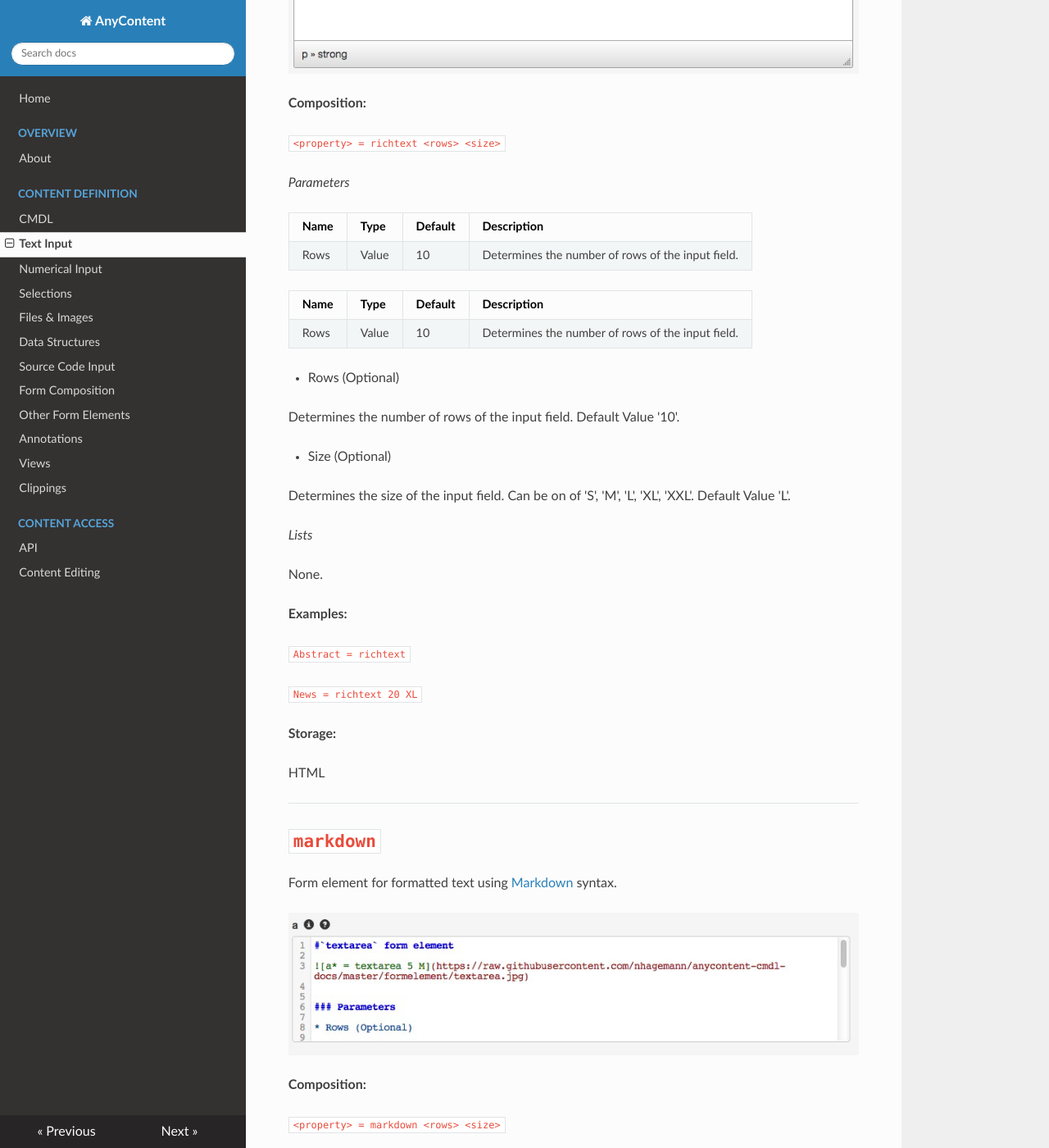
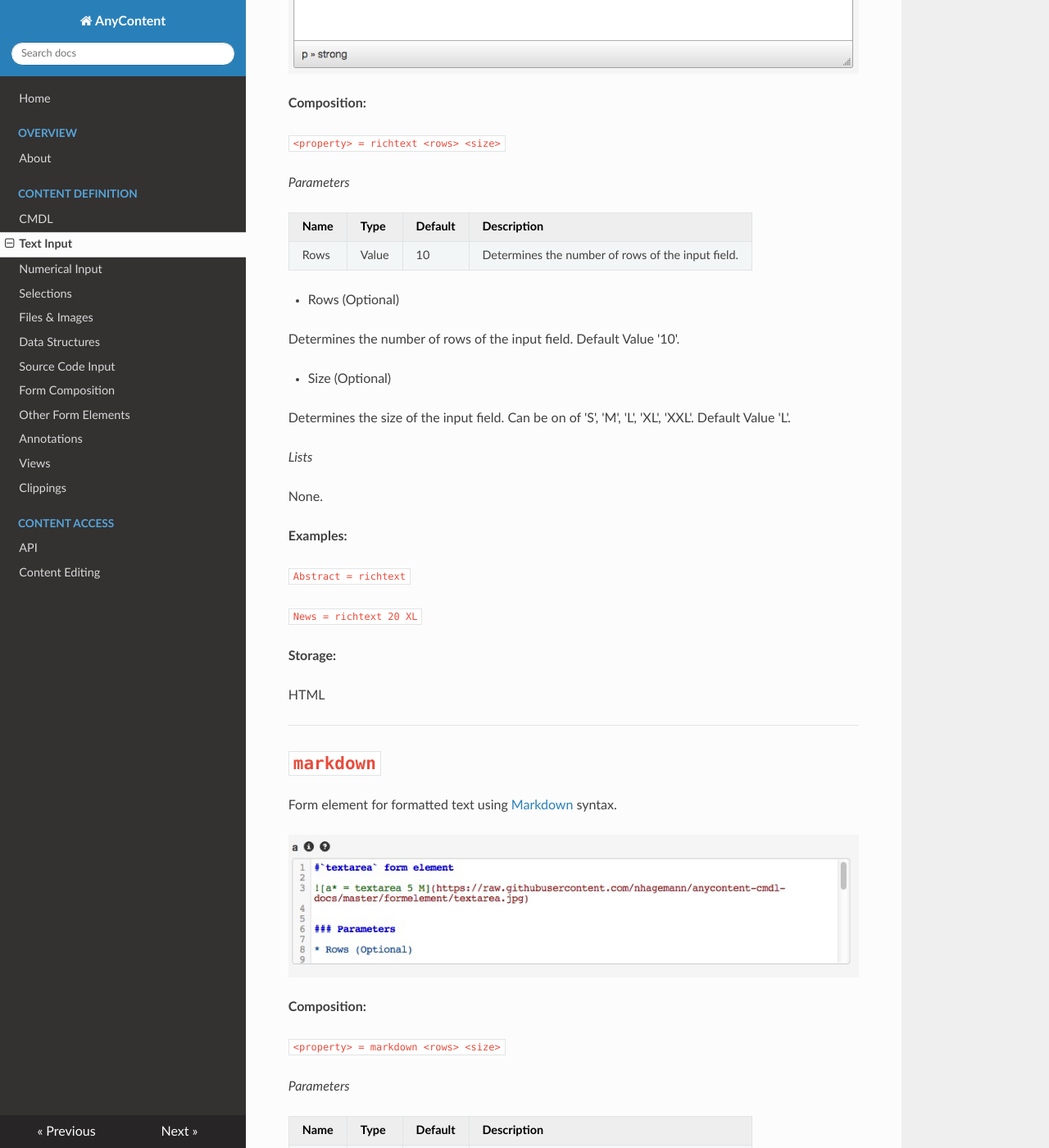
Before and after one commit to nhagemann/anycontent-cmdl-docs, an MkDocs documentation site: the page built from docs/cmdl/text.md, in a window 1280 px wide and 1400 px high, scrolled down 2262 px. Shown: the whole window at 82% size. Built offline with MkDocs 1.6.1, drawn with Linux system fonts in a browser that asks for light colours; nearby versions of some CDN libraries; old or Windows-style settings are respelled for this version of MkDocs.

Commit message:
mkdocs rewrite

```diff
--- a/docs/cmdl/text.md
+++ b/docs/cmdl/text.md
@@ -1,3 +1,9 @@
+<style>
+th {border:1px solid black;padding:2px;background-color:#EEE}
+td {border:1px solid black;padding:2px}
+</style>
+
+
 #`textfield`
 
 Form element for single line raw text.
@@ -81,28 +87,8 @@ Form element for text with basic formatting.
 
 _Parameters_
 
-<style>
-table {border:1px solid green}
-</style>
 
-<table>
-<thead>
-<tr>
-<th>Name</th>
-<th>Type</th>
-<th>Default</th>
-<th>Description</th>
-</tr>
-</thead>
-<tbody>
-<tr>
-<td>Rows</td>
-<td>Value</td>
-<td>10</td>
-<td>Determines the number of rows of the input field.</td>
-</tr>
-</tbody>
-</table>
+
 
 | Name | Type | Default | Description |
 |------|-------|---------|-------------|
```
